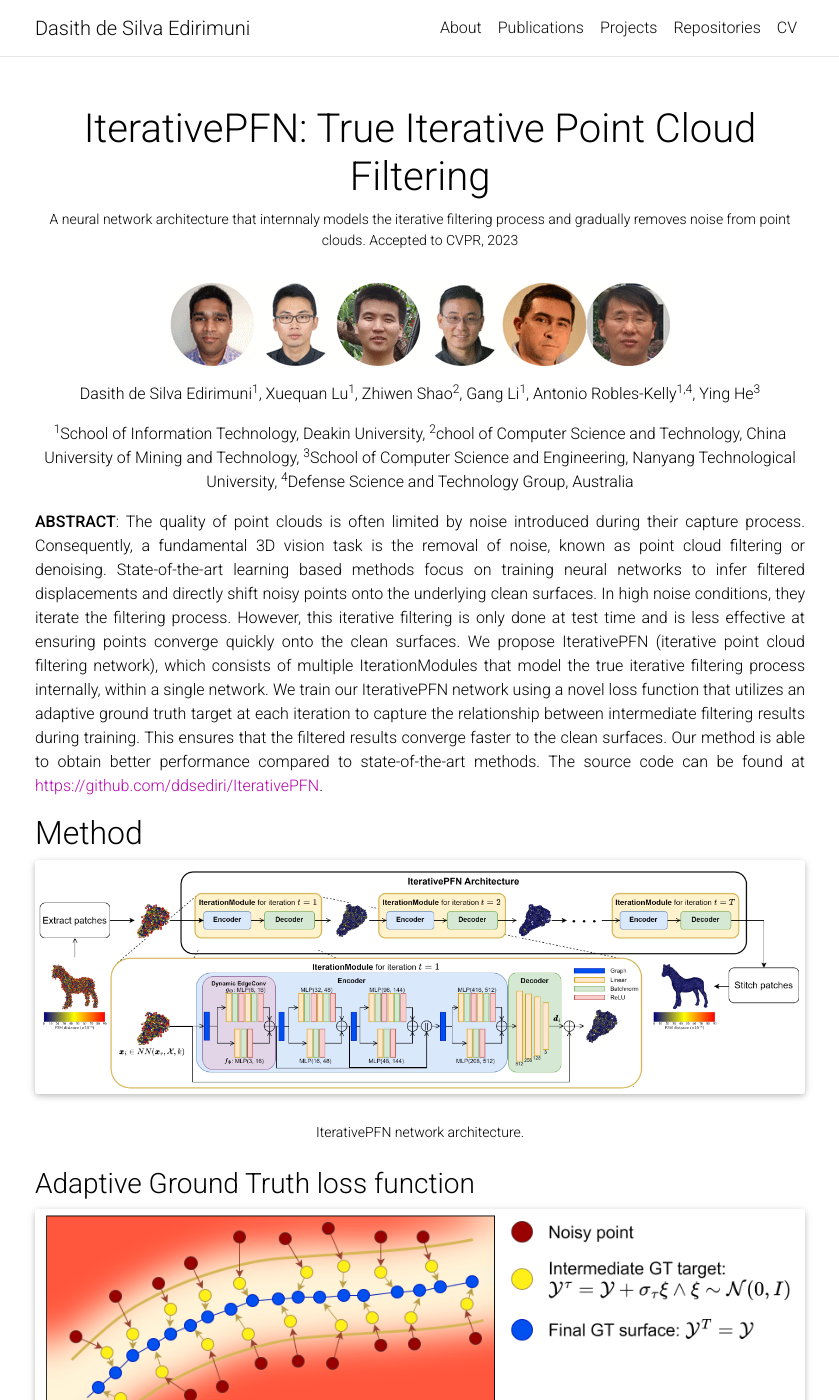
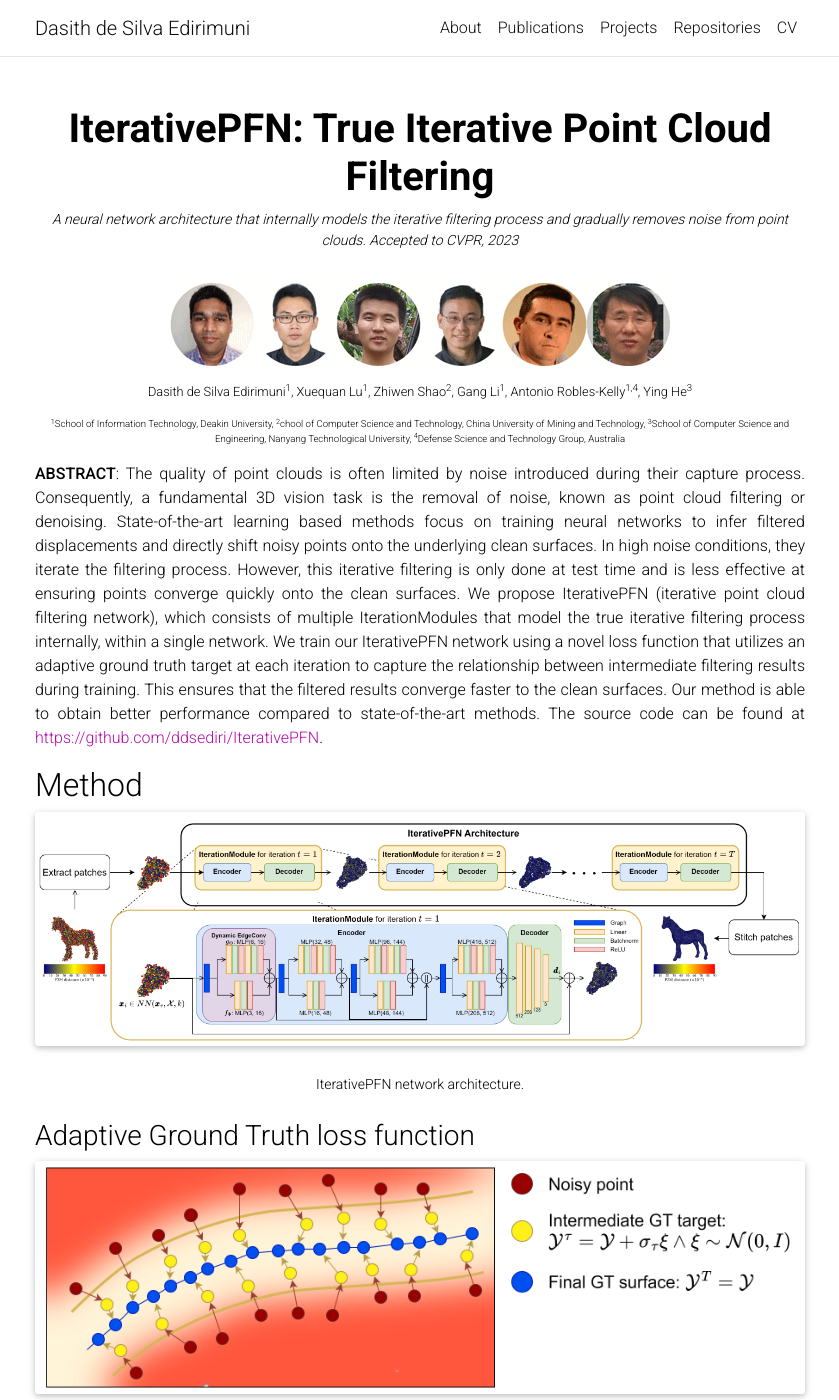
Before and after one commit to ddsediri/ddsediri.github.io, a Jekyll site: the page built from _projects/IterativePFN.md, in a window 1280 px wide and 1400 px high. Shown: the whole window, without its empty margins (220-1059 px from the left). Built offline with Jekyll 4.4.1, drawn with Linux system fonts in a browser that asks for light colours; comment, search, counter and statistics services are not loaded; a style sheet for code colours, icons or effects is not loaded.

Commit message:
Modified project IterativePFN

```diff
--- a/_layouts/project.html
+++ b/_layouts/project.html
@@ -2,11 +2,11 @@
 layout: default
 ---
 <!-- page.html -->
-        <div class="post">
+        <div class="post single-project">
 
           <header class="post-header">
-            <h1 class="post-title" style="text-align: center">{{ page.title }}</h1>
-            <p class="post-description" style="text-align: center">{{ page.description }}</p>
+            <h1 class="post-title title" style="text-align: center">{{ page.title }}</h1>
+            <p class="post-description description" style="text-align: center">{{ page.description }}</p>
           </header>
 
           <article>
--- a/_projects/IterativePFN.md
+++ b/_projects/IterativePFN.md
@@ -1,18 +1,18 @@
 ---
 layout: project
 title: IterativePFN&#58; True Iterative Point Cloud Filtering
-description: A neural network architecture that internnaly models the iterative filtering process and gradually removes noise from point clouds. Accepted to CVPR, 2023
+description: A neural network architecture that internally models the iterative filtering process and gradually removes noise from point clouds. Accepted to CVPR, 2023
 img: assets/img/projects/iterativepfn/thumbnail.png
 importance: 1
 category: work
 ---
 
-<div style="text-align: center">
+<div class="authors-image">
     {% include figure.html path="assets/img/projects/iterativepfn/profiles.png" title="People" %}
 </div>
 <div class="row">
     <div class="col-sm mt-3 mt-md-0">
-        <p style="text-align: center">
+        <p class="authors">
             Dasith de Silva Edirimuni<sup>1</sup>, Xuequan Lu<sup>1</sup>, Zhiwen Shao<sup>2</sup>, Gang Li<sup>1</sup>, Antonio Robles-Kelly<sup>1,4</sup>, Ying He<sup>3</sup>
         </p>
     </div>
@@ -20,7 +20,7 @@ category: work
 
 <div class="row">
     <div class="col-sm mt-3 mt-md-0">
-        <p style="text-align: center">
+        <p class="affiliations">
             <sup>1</sup>School of Information Technology, Deakin University, <sup>2</sup>chool of Computer Science and Technology, China University of Mining and Technology, <sup>3</sup>School of Computer Science and Engineering, Nanyang Technological University, <sup>4</sup>Defense Science and Technology Group, Australia
         </p>
     </div>
--- a/_sass/_base.scss
+++ b/_sass/_base.scss
@@ -526,6 +526,35 @@ footer.sticky-bottom {
   }
 }
 
+.single-project {
+  .align-center {
+    text-align: center;
+  }
+
+  .title {
+    font-weight: bold;
+  }
+
+  .description {
+    font-style: italic;
+  }
+
+  .authors {
+    text-align: center;
+    font-size: 0.8em;
+  }
+
+  .authors-image {
+    text-align: center;
+  }
+
+  .affiliations {
+    text-align: center;
+    font-size: 0.6em;
+  }
+}
+
+
 
 // Publications
 
```
